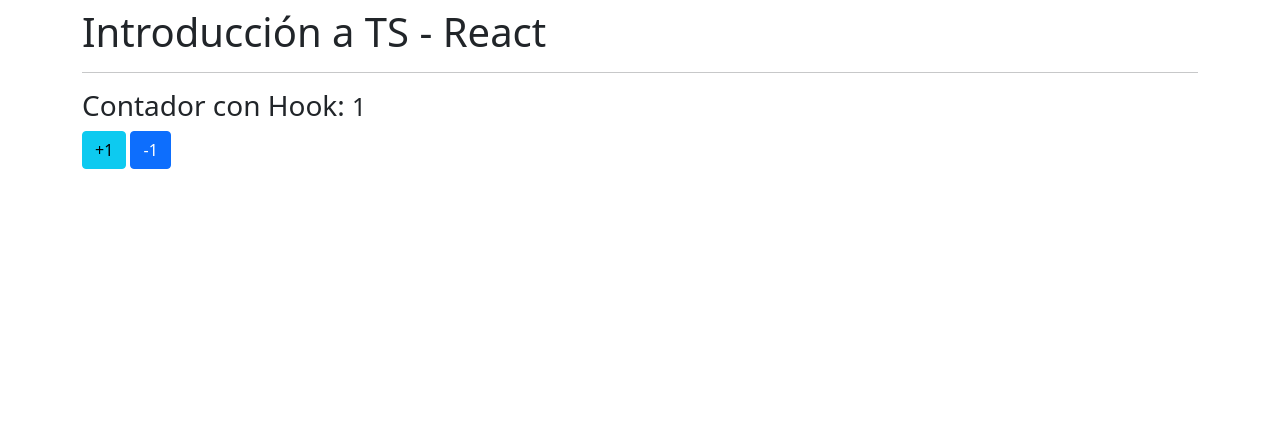
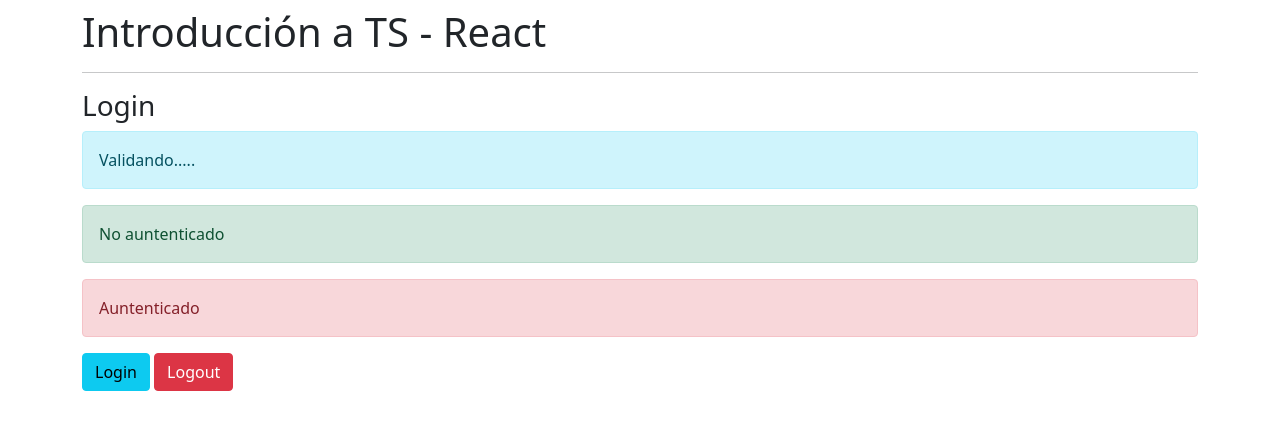
Before and after one commit to elperlanegra/01-reforzamiento-react, a React (Create React App) app: page / in a window 1280 px wide. Shown: the top 430 px of the page. Built offline with nearby package versions, Linux system fonts and the light colour scheme.

Commit message:
authReducer

```diff
--- a/src/App.tsx
+++ b/src/App.tsx
@@ -2,7 +2,9 @@
 // import { /*TiposBasicos*/ } from './typescript/TiposBasicos';
 // import { Funciones } from "./typescript/Funciones";
 // import { Contador } from "./components/Contador";
-import { ContadorConHook } from './components/ContadorConHook';
+// import { ContadorConHook } from './components/ContadorConHook';
+
+import { Login } from "./components/Login"
 
 const App = () => {
   return (
@@ -13,7 +15,8 @@
       {/* <ObjetosLiterales />  */}
       {/* <Funciones /> */}
       {/* <Contador /> */}
-      <ContadorConHook />
+      {/* <ContadorConHook /> */}
+      <Login />
     </div>
   );
 };
--- /dev/null
+++ b/src/components/Login.tsx
@@ -0,0 +1,63 @@
+import { useReducer, useEffect } from "react";
+
+interface AuthState {
+  validando: boolean;
+  token: string | null;
+  userName: string;
+  nombre: string;
+}
+
+const initialState: AuthState = {
+  validando: true,
+  token: null,
+  userName: "",
+  nombre: "",
+};
+
+type AuthAction = { type: "logout" };
+
+const authReducer = (state: AuthState, action: AuthAction): AuthState => {
+  switch (action.type) {
+    case "logout":
+      return {
+        validando: false,
+        token: null,
+        nombre: "",
+        userName: "",
+      };
+
+    default:
+     return state;
+  }
+};
+
+export const Login = () => {
+  const [{ validando }, dispatch] = useReducer(authReducer, initialState);
+
+  useEffect(() => {
+    setTimeout(() => {
+      dispatch({ type: "logout" });
+    }, 1500);
+  }, []);
+
+  if (validando) {
+    return (
+      <>
+        <h3>Login</h3>
+        <div className="alert alert-info">Validando.....</div>
+      </>
+    );
+  }
+
+  return (
+    <>
+      <h3>Login</h3>
+      <div className="alert alert-info">Validando.....</div>
+      <div className="alert alert-success">No auntenticado</div>
+      <div className="alert alert-danger">Auntenticado</div>
+      <button className="btn btn-info">Login</button>
+      &nbsp;
+      <button className="btn btn-danger">Logout</button>
+    </>
+  );
+};
```
